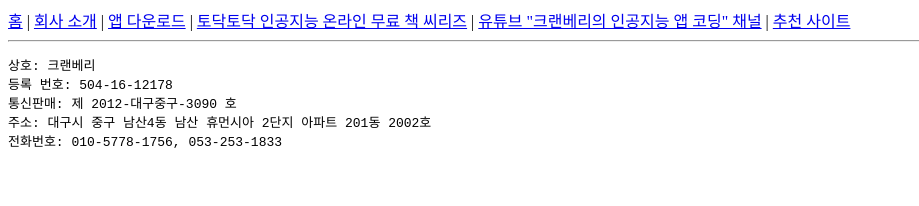
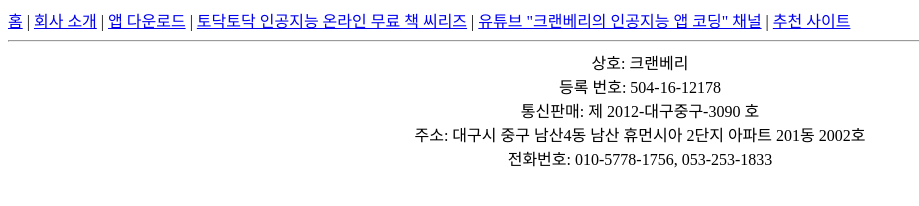
Before and after one commit to cranberryai/cranberryai.github.io, a plain HTML site: page company/index.html in a window 1280 px wide. Shown: the whole page, without its empty margins (0-919 px from the left). Drawn offline with Linux system fonts and the light colour scheme.

Commit message:
Update index.html

```diff
--- a/company/index.html
+++ b/company/index.html
@@ -6,10 +6,12 @@
 <a href="/recommend/index.html">추천 사이트</a>
 <hr>
 
-<pre>
-상호: 크랜베리
-등록 번호: 504-16-12178
-통신판매: 제 2012-대구중구-3090 호
-주소: 대구시 중구 남산4동 남산 휴먼시아 2단지 아파트 201동 2002호
+<title>회사 소개</title>
+
+<center>
+상호: 크랜베리<br>
+등록 번호: 504-16-12178<br>
+통신판매: 제 2012-대구중구-3090 호<br>
+주소: 대구시 중구 남산4동 남산 휴먼시아 2단지 아파트 201동 2002호<br>
 전화번호: 010-5778-1756, 053-253-1833
-</pre>
+</center>
```
